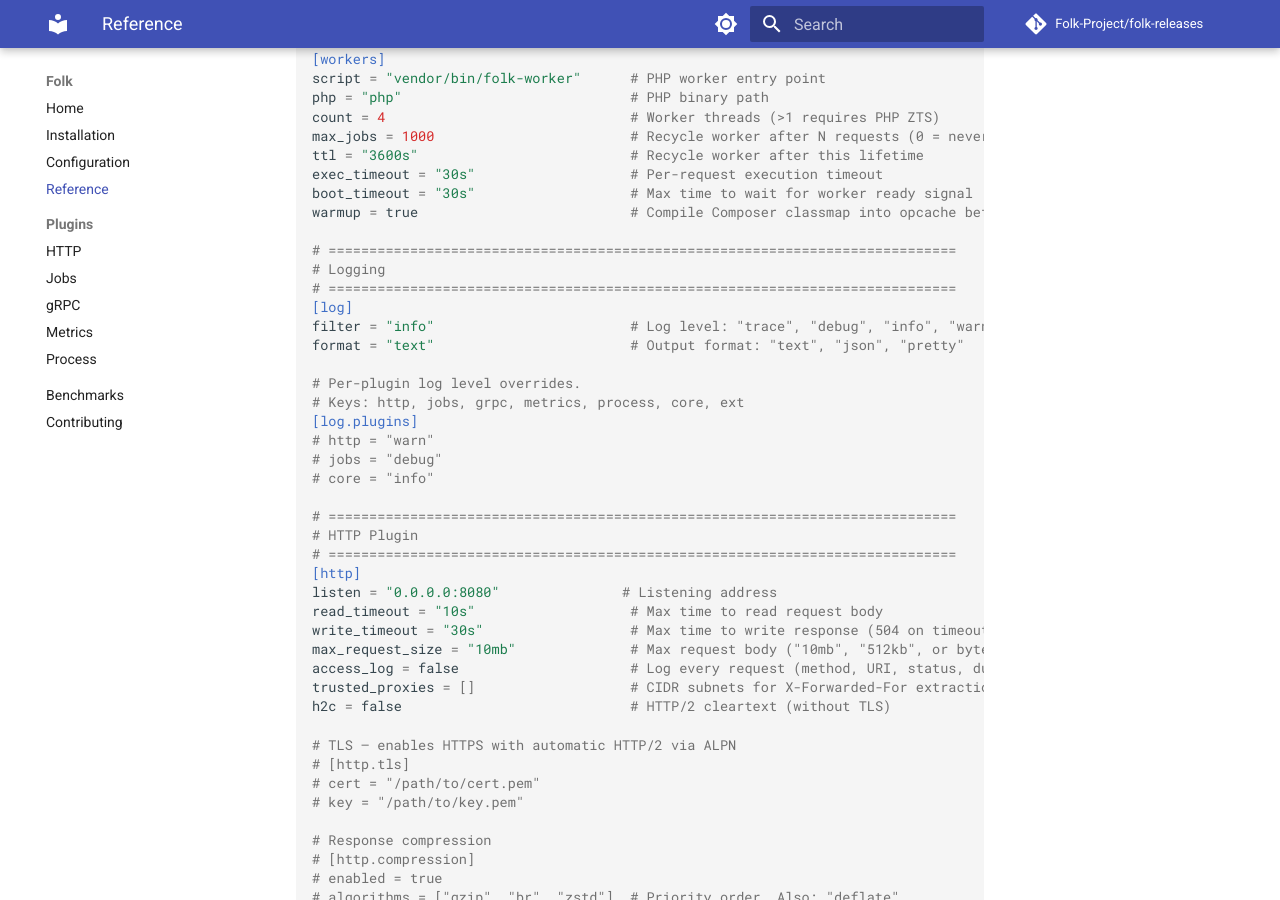
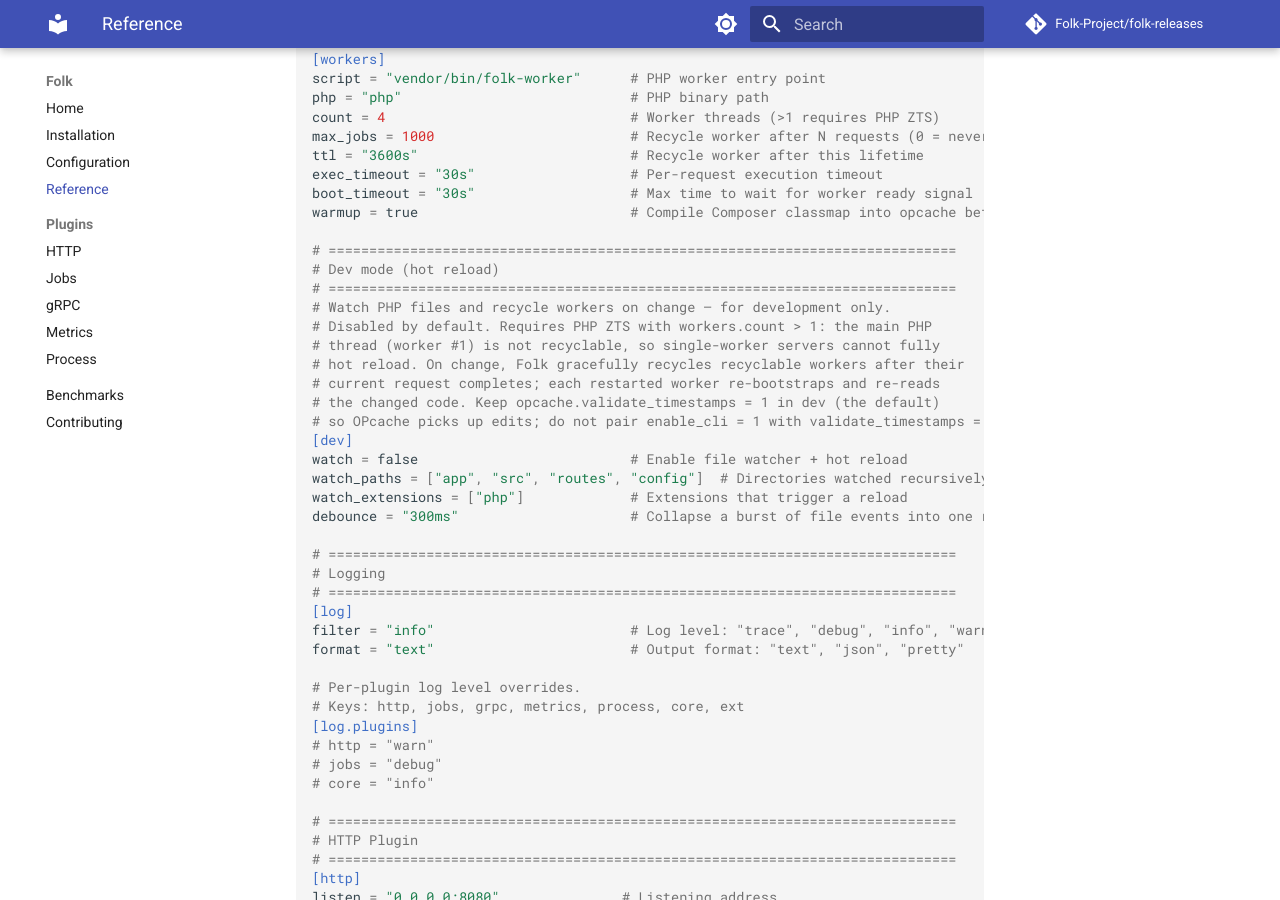
Before and after one commit to Folk-Project/folk-releases, an MkDocs documentation site: the page built from docs/reference.md, in a window 1280 px wide and 900 px high, scrolled down 619 px. Built offline with MkDocs 1.6.1 and Material for MkDocs 9.7.7, drawn with Linux system fonts in a browser that asks for light colours; comment, search, counter and statistics services are not loaded.

Commit message:
Phase 43: hot reload / dev watch mode (#28)
folk-core/folk-ext 0.2.9: [dev] watch mode docs + release notes.

- reference.md: [dev] section (watch, watch_paths, watch_extensions, debounce)
- folk.example.toml: [dev] section
- RELEASE_NOTES.md: 0.2.9 hot reload entry

Co-Authored-By: Claude Opus 4.8 (1M context) <noreply@anthropic.com>

```diff
--- a/docs/reference.md
+++ b/docs/reference.md
@@ -35,6 +35,22 @@ ttl = "3600s"                          # Recycle worker after this lifetime
 exec_timeout = "30s"                   # Per-request execution timeout
 boot_timeout = "30s"                   # Max time to wait for worker ready signal
 warmup = true                          # Compile Composer classmap into opcache before spawn
+
+# =============================================================================
+# Dev mode (hot reload)
+# =============================================================================
+# Watch PHP files and recycle workers on change — for development only.
+# Disabled by default. Requires PHP ZTS with workers.count > 1: the main PHP
+# thread (worker #1) is not recyclable, so single-worker servers cannot fully
+# hot reload. On change, Folk gracefully recycles recyclable workers after their
+# current request completes; each restarted worker re-bootstraps and re-reads
+# the changed code. Keep opcache.validate_timestamps = 1 in dev (the default)
+# so OPcache picks up edits; do not pair enable_cli = 1 with validate_timestamps = 0.
+[dev]
+watch = false                          # Enable file watcher + hot reload
+watch_paths = ["app", "src", "routes", "config"]  # Directories watched recursively
+watch_extensions = ["php"]             # Extensions that trigger a reload
+debounce = "300ms"                     # Collapse a burst of file events into one reload
 
 # =============================================================================
 # Logging
```
Also changed, not shown: RELEASE_NOTES.md (+8 -15 lines), folk.example.toml (+20 -0 lines).
